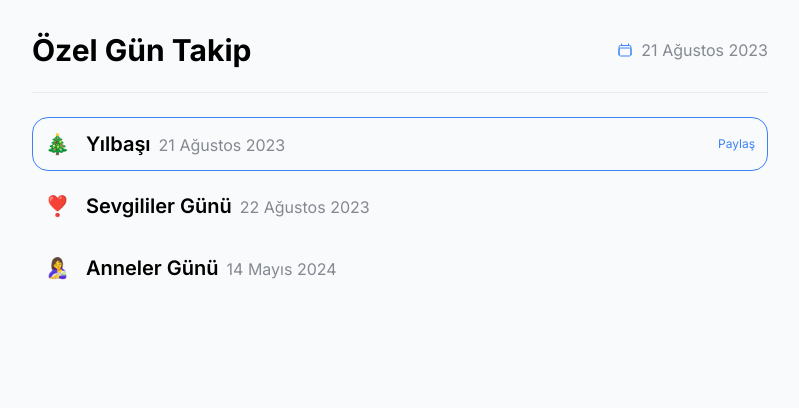
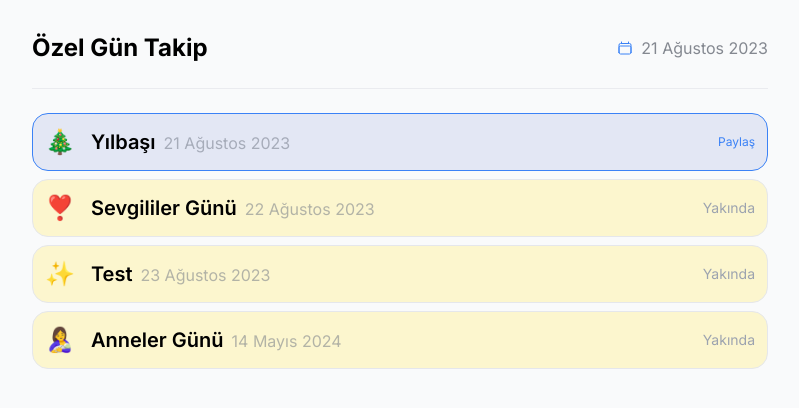
Before and after one commit to ademcertell/ozel-gun, a Next.js app: page / in a window 1280 px wide. Shown: the top 408 px of the page, without its empty margins (240-1039 px from the left). Built offline with nearby package versions, Linux system fonts and the light colour scheme.

Commit message:
user interface updates

```diff
--- a/app/layout.tsx
+++ b/app/layout.tsx
@@ -8,8 +8,8 @@ export const metadata: Metadata = {
   title: "Özel Gün Takip",
   description: "Özel günleri takip edin.",
   icons: {
-    icon: "/avatar.png",
-    apple: "/avatar.png",
+    icon: "/favicon.png",
+    apple: "/favicon.png",
   },
 };
 
--- a/components/DayItems.tsx
+++ b/components/NotificationItem.tsx
@@ -49,32 +49,52 @@ const NotificationItem: React.FC<NotificationItemProps> = ({ day }) => {
     window.open(shareUrl, "_blank");
   };
 
+  const today = new Date().toISOString().substr(0, 10);
+  const isPastDay = day.date < today;
+  const isFutureDay = day.date > today;
+
   return (
     <motion.li
       initial={{ y: 20, opacity: 0 }}
       animate={{ y: 0, opacity: 1 }}
       transition={{ duration: 0.6, delay: 0.2 }}
       className={`text-lg md:text-xl p-3 mb-2 border rounded-2xl ${
-        day.date === new Date().toISOString().substr(0, 10)
-          ? "border-blue-500"
+        day.date === today
+          ? "bg-blue-800 bg-opacity-10 text-white border-blue-500"
+          : isPastDay
+          ? "bg-gray-300 bg-opacity-40 dark:bg-opacity-10 text-gray-600"
+          : isFutureDay
+          ? "bg-yellow-200 bg-opacity-40 text-gray-700"
           : "border-gray-100 border-opacity-5"
       }`}
       onClick={handleClick}
     >
       <div className="flex flex-col md:flex-row items-start md:items-center justify-between">
         <div className="mb-2 md:mb-0 md:mr-4">
-          <span>{day.emoji}</span>
+          <span className="text-2xl">{day.emoji}</span>
         </div>
         <div className="flex flex-col md:flex-row items-start md:items-center justify-between w-full">
           <div>
-            <span className="text-xl dark:text-white text-black font-semibold">{day.name}</span>
-            <span className="text-sm dark:text-gray-300 md:text-base opacity-50 ml-2">
+            <span className="text-xl dark:text-white text-black font-semibold">
+              {day.name}
+            </span>
+            <span className="text-sm dark:text-gray-300 text-gray-500 md:text-base opacity-50 ml-2">
               {formatDate(day.date)}
             </span>
           </div>
-          {day.date === new Date().toISOString().substr(0, 10) && (
+          {isPastDay && (
+            <span className="text-sm dark:text-gray-300 text-gray-500">
+              Geçti
+            </span>
+          )}
+          {isFutureDay && (
+            <span className="text-sm dark:text-gray-200 text-gray-400">
+              Yakında
+            </span>
+          )}
+          {day.date === today && (
             <button
-              className="mt-2 md:mt-0 text-xs text-blue-500 cursor-pointer"
+              className="mt-2 md:mt-0 text-xs dark:text-blue-300 text-blue-500 cursor-pointer"
               onClick={handleShareClick}
             >
               Paylaş
--- a/components/TodayDate.tsx
+++ b/components/TodayDate.tsx
@@ -43,7 +43,7 @@ const TodayDate: React.FC<TodayDateProps> = ({ className }) => {
           d="M6.75 3v2.25M17.25 3v2.25M3 18.75V7.5a2.25 2.25 0 012.25-2.25h13.5A2.25 2.25 0 0121 7.5v11.25m-18 0A2.25 2.25 0 005.25 21h13.5A2.25 2.25 0 0021 18.75m-18 0v-7.5A2.25 2.25 0 015.25 9h13.5A2.25 2.25 0 0121 11.25v7.5"
         />
       </svg>
-      <p className="text-sm dark:text-gray-300 opacity-50 md:text-base">{formattedDate}</p>
+      <p className="text-sm dark:text-gray-200 opacity-50 md:text-base">{formattedDate}</p>
     </div>
   );
 };
--- a/components/hero.tsx
+++ b/components/hero.tsx
@@ -2,9 +2,10 @@
 
 import React, { useEffect, useState } from "react";
 
-import NotificationItem from "./DayItems";
+import NotificationItem from "./NotificationItem";
 import TodayDate from "./TodayDate";
 import NotificationSound from "./NotificationSound";
+import Link from "next/link";
 
 interface SpecialDay {
   emoji: string;
@@ -16,6 +17,7 @@ const Hero: React.FC = () => {
   const specialDays: SpecialDay[] = [
     { emoji: "🎄", name: "Yılbaşı", date: "2023-08-21" },
     { emoji: "❣️", name: "Sevgililer Günü", date: "2023-08-22" },
+    { emoji: "✨", name: "Test", date: "2023-08-23" },
     { emoji: "🤱", name: "Anneler Günü", date: "2024-05-14" },
   ];
 
@@ -50,7 +52,6 @@ const Hero: React.FC = () => {
     });
   };
 
-
   const sendNotification = (day: SpecialDay) => {
     if (
       typeof Notification !== "undefined" &&
@@ -71,8 +72,16 @@ const Hero: React.FC = () => {
     <div className="px-4 py-8 mx-auto max-w-screen-md">
       <NotificationSound />
       <div className="flex items-center justify-between mb-6">
-        <h1 className="text-3xl dark:text-white text-black font-bold">Özel Gün Takip</h1>
-        <TodayDate/>
+        <Link
+          href="https://github.com/sponsors/ademcertell"
+          target="_blank"
+          rel="noopener noreferrer"
+          title="Bana destek ol :)"
+          className="text-2xl dark:text-white text-black font-bold"
+        >
+          Özel Gün Takip
+        </Link>
+        <TodayDate />
       </div>
       <hr className="border-gray-300 border-1 mb-6 dark:opacity-10 opacity-40" />
       <div>
```
Also changed, not shown: public/avatar.png (deleted), public/favicon.png (added).
